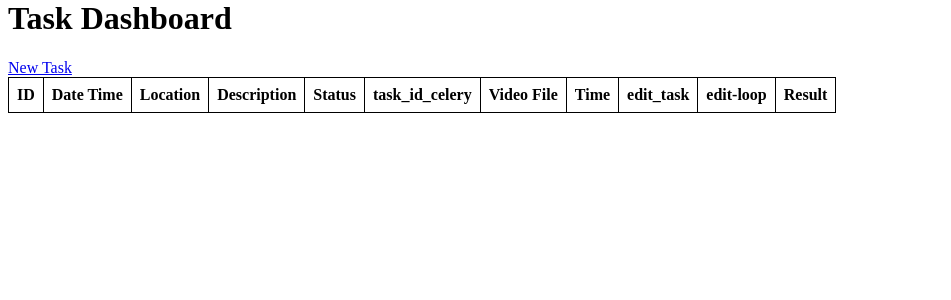
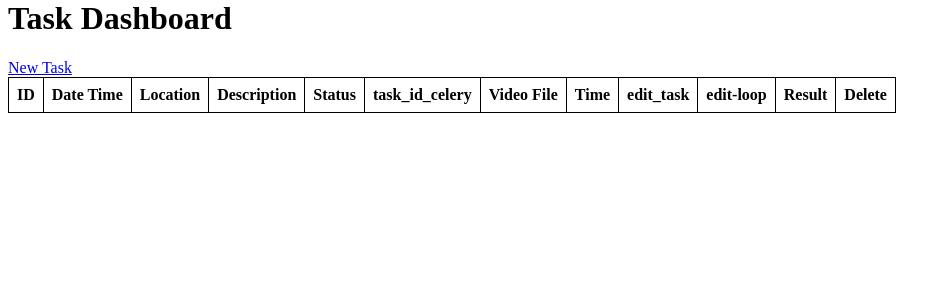
Before and after one commit to 6310682775/PROJECTPIV2, a Django app: page / in a window 1280 px wide. Shown: the part 21-321 px from the top of the page, without its empty margins (0-951 px from the left). Run offline with Django 4.2, Linux system fonts and the light colour scheme; data that the repository does not hold is empty; parts of the project's set-up code (start-up, migrations or seed data) failed here and were passed over.

Commit message:
add feature delete task

```diff
--- a/main/templates/task/Dashboard.html
+++ b/main/templates/task/Dashboard.html
@@ -18,6 +18,7 @@
         <th>edit_task</th>
         <th>edit-loop</th>
         <th>Result</th>
+        <th>Delete</th>
     </tr>
     </thead>
     <tbody>
@@ -67,7 +68,7 @@
                 </div>
             </td>
         {% endif %}
-
+        <td><a href="{% url 'main:delete_task' task.task_id %}">DELETE</a></td>
     </tr>
     {% endfor %}
     </tbody>
--- a/main/urls.py
+++ b/main/urls.py
@@ -9,6 +9,7 @@ urlpatterns = [
     path('', views.dashboard, name='dashboard'),
     path('task/new/', views.new_task, name='new_task'),
     path('task/edit/<int:task_id>/', views.edit_task, name='edit_task'),
+    path('task/delete/<int:task_id>/', views.delete_task, name='delete_task'),
     path('task/<int:task_id>/loop', views.loop_dashboard, name='loop_dashboard'),
     path('loop/new/<int:task_id>', views.new_loop, name='new_loop'),
     path('loop/edit/<int:loop_id>/', views.edit_loop, name='edit_loop'),
--- a/main/views.py
+++ b/main/views.py
@@ -130,6 +130,16 @@ def edit_task(request, task_id):
     else:
         form = TaskForm(instance=task)
     return render(request, 'task/EditTask.html', {'form': form})
+
+
+def delete_task(request, task_id):
+    # Retrieve the task to delete
+    task = get_object_or_404(Task, task_id=task_id)
+
+    task.delete()
+
+    # Redirect the user to the task list page
+    return redirect(reverse("main:dashboard"))
 
 
 def new_loop(request, task_id):
```
